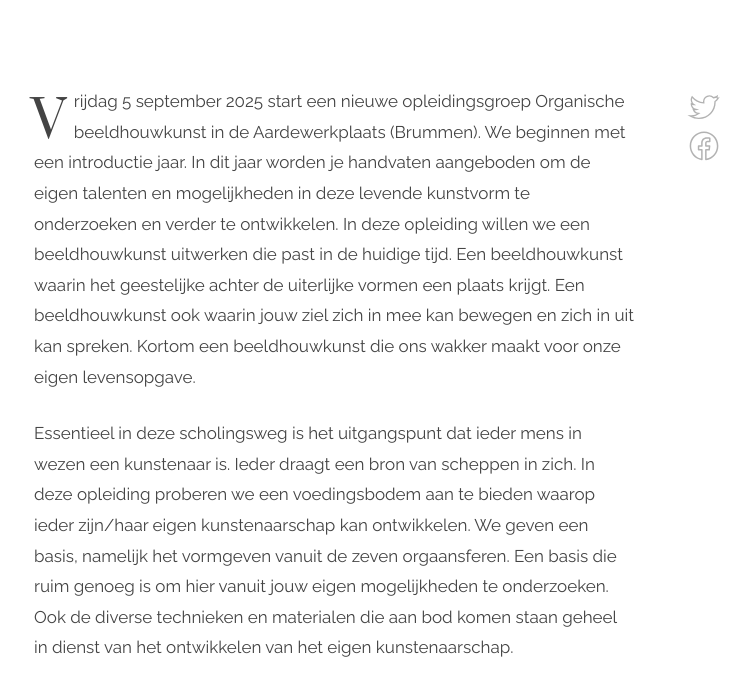
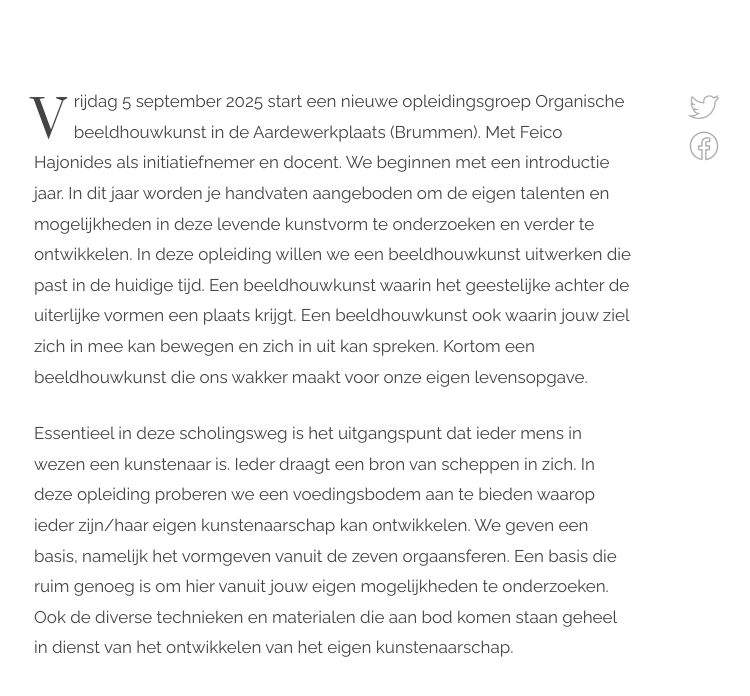
Before and after one commit to feicohajonides2020/feicohajonides2020.github.io, a Jekyll site: the page built from _posts/2019-09-03- Opleiding Organische Beeldhouwkunst.md, in a window 1280 px wide and 900 px high, scrolled down 640 px, cut to the strip 173-869 px from the top of the window. Shown: the whole strip, without its empty margins (306-1056 px from the left). Built offline with Jekyll 4.4.1, drawn with Linux system fonts in a browser that asks for light colours.

Commit message:
Update 2019-09-03- Opleiding Organische Beeldhouwkunst.md

```diff
--- a/_posts/2019-09-03- Opleiding Organische Beeldhouwkunst.md
+++ b/_posts/2019-09-03- Opleiding Organische Beeldhouwkunst.md
@@ -10,7 +10,7 @@
 
 
 
-Vrijdag 5 september 2025 start een nieuwe opleidingsgroep Organische beeldhouwkunst in de Aardewerkplaats (Brummen). We beginnen met een introductie jaar. In dit jaar worden je handvaten aangeboden om de eigen talenten en mogelijkheden in deze levende kunstvorm te onderzoeken en verder te ontwikkelen. In deze opleiding willen we een beeldhouwkunst uitwerken die past in de huidige tijd. Een beeldhouwkunst waarin het geestelijke achter de uiterlijke vormen een plaats krijgt. Een beeldhouwkunst ook waarin jouw ziel zich in mee kan bewegen en zich in uit kan spreken. Kortom een beeldhouwkunst die ons wakker maakt voor onze eigen levensopgave.
+Vrijdag 5 september 2025 start een nieuwe opleidingsgroep Organische beeldhouwkunst in de Aardewerkplaats (Brummen). Met Feico Hajonides als initiatiefnemer en docent. We beginnen met een introductie jaar. In dit jaar worden je handvaten aangeboden om de eigen talenten en mogelijkheden in deze levende kunstvorm te onderzoeken en verder te ontwikkelen. In deze opleiding willen we een beeldhouwkunst uitwerken die past in de huidige tijd. Een beeldhouwkunst waarin het geestelijke achter de uiterlijke vormen een plaats krijgt. Een beeldhouwkunst ook waarin jouw ziel zich in mee kan bewegen en zich in uit kan spreken. Kortom een beeldhouwkunst die ons wakker maakt voor onze eigen levensopgave.
 
 Essentieel in deze scholingsweg is het uitgangspunt dat ieder mens in wezen een kunstenaar is. Ieder draagt een bron van scheppen in zich. In deze opleiding proberen we een voedingsbodem aan te bieden waarop ieder zijn/haar eigen kunstenaarschap kan ontwikkelen. We geven een basis, namelijk het vormgeven vanuit de zeven orgaansferen. Een basis die ruim genoeg is om hier vanuit jouw eigen mogelijkheden te onderzoeken. Ook de diverse technieken en materialen die aan bod komen staan geheel in dienst van het ontwikkelen van het eigen kunstenaarschap.
 
```
